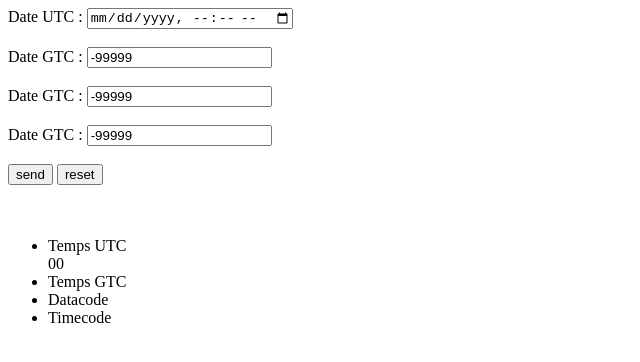
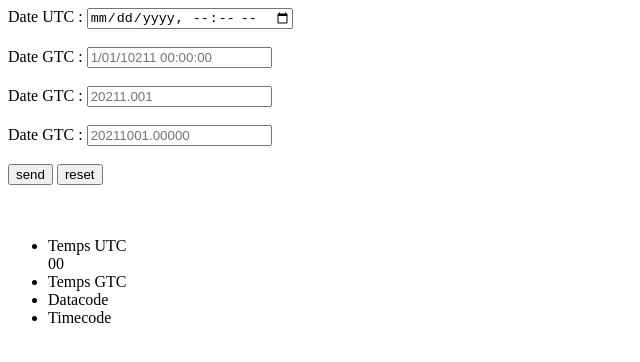
Before and after one commit to elfindel69/site-livres-2, a website: page form-dates.html in a window 1280 px wide. Shown: the whole page, without its empty margins (0-640 px from the left). Drawn offline with Linux system fonts and the light colour scheme.

Commit message:
modif forms

```diff
--- a/form-dates.html
+++ b/form-dates.html
@@ -19,19 +19,19 @@
     <form id="myForm">
 
         <label for="dateUTC">Date UTC :</label>
-        <input name="dateUTC" id="dateUTC" type="datetime-local" value="-99999" />
+        <input name="dateUTC" id="dateUTC" type="datetime-local" placeholder="2011-01-01T00:00" />
         <br /><br />
 
         <label for="dateGTC">Date GTC :</label>
-        <input name="dateGTC" id="dateGTC" type="text" placeholder="1/01/10211 00:00:00" value="-99999" />
+        <input name="dateGTC" id="dateGTC" type="text" placeholder="1/01/10211 00:00:00" />
         <br /><br />
 
         <label for="dateCode">Date GTC :</label>
-        <input name="dateCode" id="dateCode" type="text" placeholder="20211.001" value="-99999" />
+        <input name="dateCode" id="dateCode" type="text" placeholder="20211.001" />
         <br /><br />
 
         <label for="timeCode">Date GTC :</label>
-        <input name="timeCode" id="timeCode" type="text" placeholder="20211001.00000" value="-99999" />
+        <input name="timeCode" id="timeCode" type="text" placeholder="20211001.00000" />
         <br /><br />
 
         <input type="submit" value="send" /> <input type="reset" value="reset" />
```
